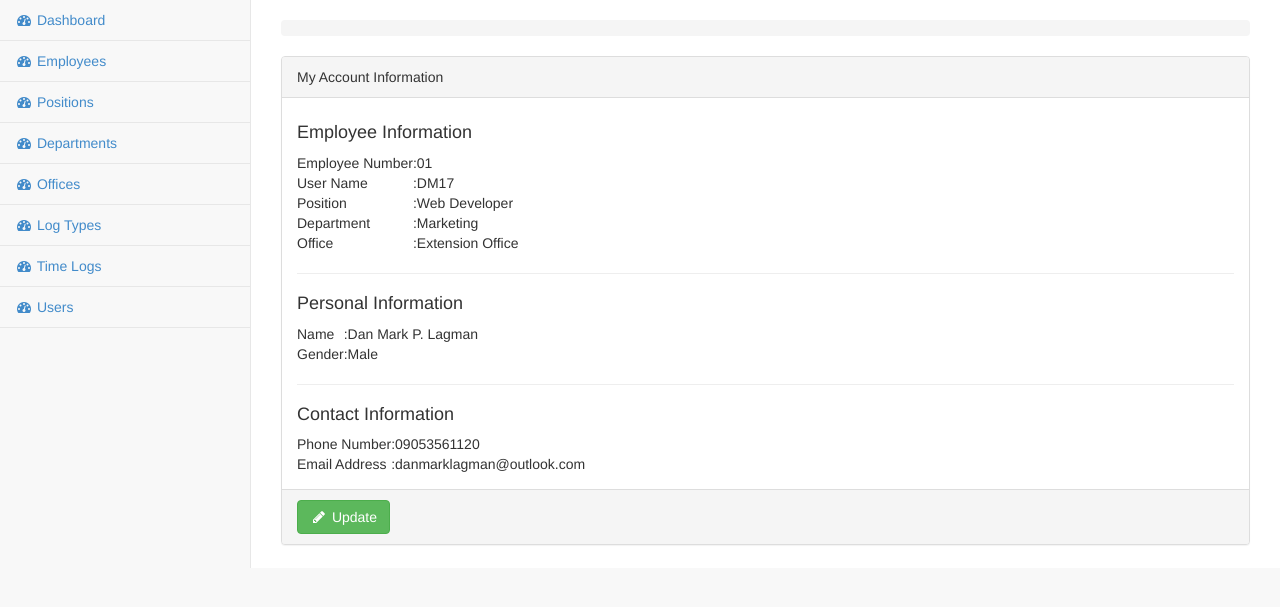
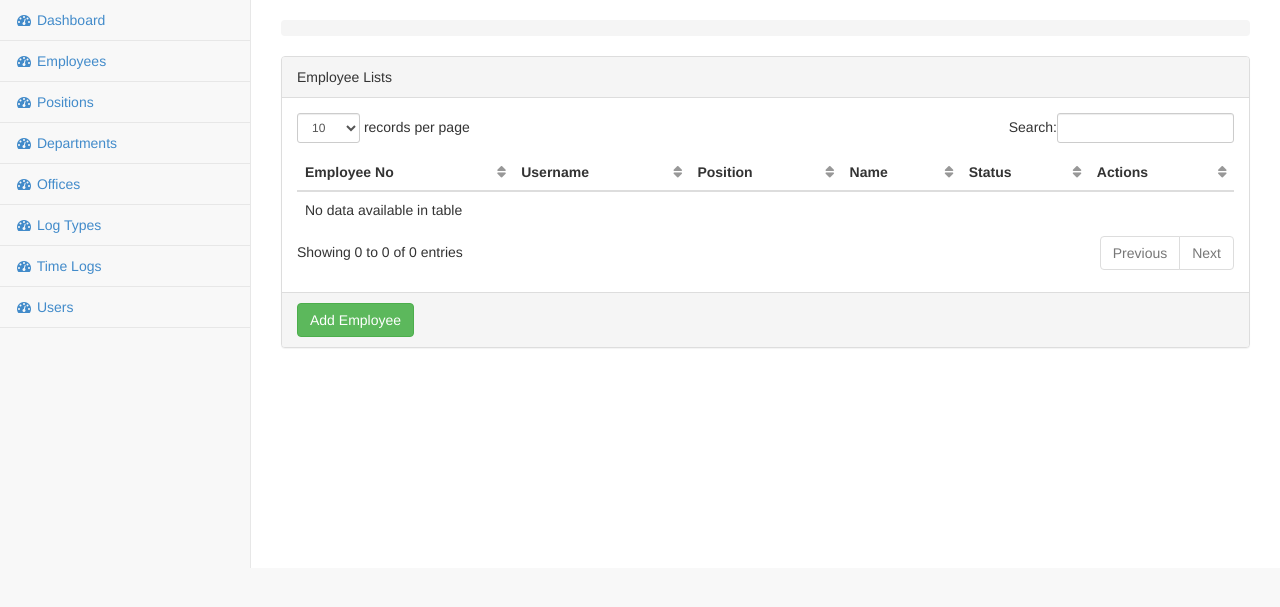
Before and after one commit to danmarklagman/tw360tt_admin, a CakePHP app: the page made by app/View/Employee/index.ctp in a window 1280 px wide. Shown: the part 51-658 px from the top of the page. Run offline with PHP 8.4 and a stand-in for CakePHP, Linux system fonts and the light colour scheme; the template is opened without the code that fills it, so the values that code supplies are empty; some libraries are stand-ins or nearby versions.

Commit message:
added Employee index view

```diff
--- a/app/View/Employee/index.ctp
+++ b/app/View/Employee/index.ctp
@@ -1,83 +1,64 @@
 <?php echo $this->start('title'); ?>
-Account Information
+Employee Lists
 <?php echo $this->end(); ?>
-<?php $this->Html->addCrumb('My Account'); ?>
+<?php $this->Html->addCrumb('Employee Lists'); ?>
 
 <div class="panel panel-default">
-    <div class="panel-heading">My Account Information</div>
+    <div class="panel-heading">Employee Lists</div>
     <div class="panel-body">
-        <div class="row">
-            <div class="col-md-12">
-                <h4>Employee Information</h4>
-                <table>
-                    <tbody>
-                        <tr>
-                            <td>Employee Number</td>
-                            <td> : </td>
-                            <td>01</td>
-                        </tr>
-                        <tr>
-                            <td>User Name</td>
-                            <td> : </td>
-                            <td>DM17</td>
-                        </tr>
-                        <tr>
-                            <td>Position</td>
-                            <td> : </td>
-                            <td>Web Developer</td>
-                        </tr>
-                        <tr>
-                            <td>Department</td>
-                            <td> : </td>
-                            <td>Marketing</td>
-                        </tr>
-                        <tr>
-                            <td>Office</td>
-                            <td> : </td>
-                            <td>Extension Office</td>
-                        </tr>
-                    </tbody>
-                </table>
-
-                <hr>
-
-                <h4>Personal Information</h4>
-                <table>
-                    <tbody>
-                        <tr>
-                            <td>Name</td>
-                            <td> : </td>
-                            <td>Dan Mark P. Lagman</td>
-                        </tr>
-                        <tr>
-                            <td>Gender</td>
-                            <td> : </td>
-                            <td>Male</td>
-                        </tr>
-                    </tbody>
-                </table>
-
-                <hr>
-
-                <h4>Contact Information</h4>
-                <table>
-                    <tbody>
-                        <tr>
-                            <td>Phone Number</td>
-                            <td> : </td>
-                            <td>09053561120</td>
-                        </tr>
-                        <tr>
-                            <td>Email Address</td>
-                            <td> : </td>
-                            <td>danmarklagman@outlook.com</td>
-                        </tr>
-                    </tbody>
-                </table>
-            </div>
+        <div class="table-responsive">
+            <table class="table data-table">
+                <thead>
+                    <tr>
+                        <th>Employee No</th>
+                        <th>Username</th>
+                        <th>Position</th>
+                        <th>Name</th>
+                        <th>Status</th>
+                        <th>Actions</th>
+                    </tr>
+                </thead>
+                <tbody>
+                    <?php foreach($employees as $employee): ?>
+                    <tr>
+                        <td><?php echo $employee['Employee']['EmployeeNumber']; ?></td>
+                        <td><?php echo $employee['Employee']['UserName']; ?></td>
+                        <td><?php echo $employee['Position']['Name']; ?></td>
+                        <td><?php echo ucwords($employee['Employee']['FirstName'].' '.$employee['Employee']['MiddleName'].' '.$employee['Employee']['LastName']); ?></td>
+                        <td><?php echo $employee['Employee']['IsActive'] == 1 ? 'Active' : 'Inactive'; ?></td>
+                        <td>
+                            <a href="<?php echo $this->Html->Url(array('controller' => 'employee', 'action' => 'edit', $employee['Employee']['Id'])); ?>" class="btn btn-sm btn-default">Edit</a>
+                            <?php if($employee['Employee']['IsActive'] == 1): ?>
+                            <button type="button" class="btn btn-warning btn-sm" data-toggle="modal" data-target="#changestateModal" data-href="<?php echo $this->Html->Url(array('controller' => 'employee', 'action' => 'activate', 'id' => $employee['Employee']['Id'], 'act' => 'deactivate')); ?>">Deactivate</button>
+                            <?php else: ?>
+                            <button type="button" class="btn btn-info btn-sm" data-toggle="modal" data-target="#changestateModal" data-href="<?php echo $this->Html->Url(array('controller' => 'employee', 'action' => 'activate', 'id' => $employee['Employee']['Id'], 'act' => 'activate')); ?>">Activate</button>
+                            <?php endif; ?>
+                        </td>
+                    </tr>
+                    <?php endforeach; ?>
+                </tbody>
+            </table>
         </div>
     </div>
     <div class="panel-footer">
-        <a href="#" class="btn btn-success"><i class="fa fa-pencil fa-fw"></i> Update</a>
+        <a href="<?php echo $this->Html->Url(array('controller' => 'employee', 'action' => 'add')); ?>" class="btn btn-success">Add Employee</a>
     </div>
 </div>
+
+<!-- Modal -->
+<div class="modal fade" id="changestateModal" tabindex="-1" role="dialog" aria-labelledby="myModalLabel" aria-hidden="true">
+
+</div>
+<!-- end Modal -->
+
+<?php echo $this->start('footerScripts'); ?>
+<script type="text/javascript">
+$('.data-table').dataTable();
+
+$('button[data-toggle="modal"]').each(function(){
+    $(this).click(function(){
+        $($(this).attr('data-target')).load($(this).attr('data-href'));
+    });
+});
+</script>
+<?php echo $this->end(); ?>
```
